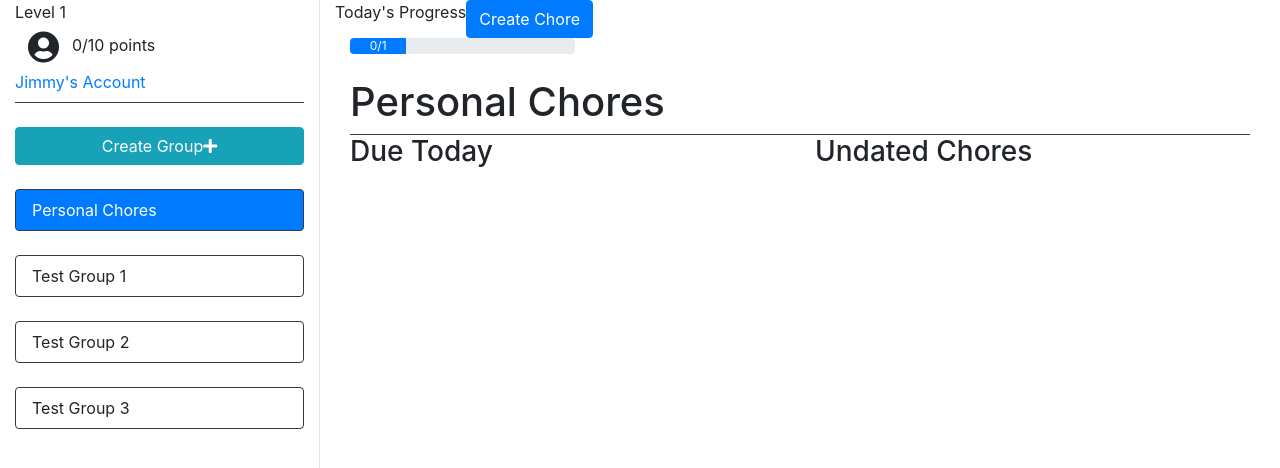
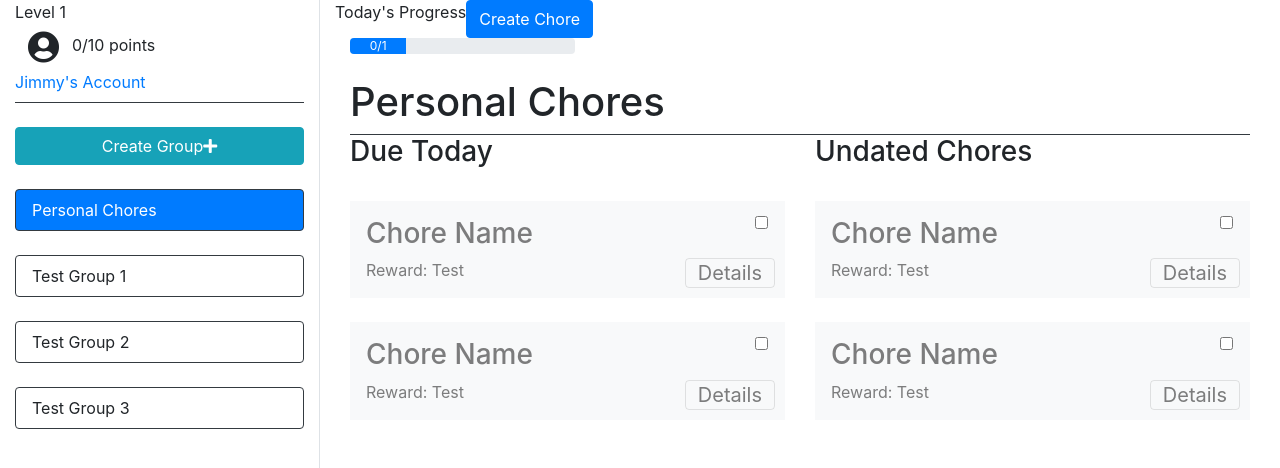
Before and after one commit to BrennanBeeler/CS5340_ChoreChasers, a React (Create React App) app: page /choreManager in a window 1280 px wide. Shown: the top 468 px of the page. Built offline with nearby package versions, Linux system fonts and the light colour scheme.

Commit message:
Figured out how to display individual chores.

```diff
--- a/src/components/chore-manager/chore-display.js
+++ b/src/components/chore-manager/chore-display.js
@@ -1,5 +1,11 @@
 import React, {useEffect} from "react";
-import {Col, Row} from "react-bootstrap";
+import {Button,
+    Col,
+    FormCheck,
+    Navbar,
+    Row
+} from "react-bootstrap";
+import { useAccordionToggle } from 'react-bootstrap/AccordionToggle';
 import {connect} from "react-redux";
 
 const ChoreDisplay = ({
@@ -23,12 +29,194 @@ const ChoreDisplay = ({
                             Due Today
                         </h3>
 
+                        <br/>
+
+                        <Navbar bg="light" expand="xs">
+                            <Navbar.Text>
+                                <h3>
+                                    Chore Name
+                                </h3>
+
+                                <FormCheck style={{position: "absolute", top: "10px", right: "10px"}}/>
+
+                                Reward: Test
+
+                            </Navbar.Text>
+
+                            <Navbar.Toggle style={{position: "absolute", bottom: "10px", right: "10px"}}>Details</Navbar.Toggle>
+
+                            <Navbar.Collapse id="basic-navbar-nav">
+                                <Navbar.Text>
+                                    Due Date:
+                                    <br/>
+                                    Chore Description:
+                                    <br/>
+                                    Assignor:
+                                    <br/>
+                                    Date Added:
+                                    <br/>
+                                    Assignees:
+                                </Navbar.Text>
+
+                                <br/>
+
+                                <div style={{paddingBottom: "50px"}}>
+                                    <Button style={{marginRight: "15px"}}>
+                                        Edit Chore
+                                    </Button>
+                                    <Button variant="danger">
+                                        Delete Chore
+                                    </Button>
+                                </div>
+                            </Navbar.Collapse>
+                        </Navbar>
+
+                        <br/>
+
+                        <Navbar bg="light" expand="xs">
+                            <Navbar.Text>
+                                <h3>
+                                    Chore Name
+                                </h3>
+
+                                <FormCheck style={{position: "absolute", top: "10px", right: "10px"}}/>
+
+                                Reward: Test
+
+                            </Navbar.Text>
+
+                            <Navbar.Toggle style={{position: "absolute", bottom: "10px", right: "10px"}}>Details</Navbar.Toggle>
+
+                            <Navbar.Collapse id="basic-navbar-nav">
+                                <Navbar.Text>
+                                    Due Date:
+                                    <br/>
+                                    Chore Description:
+                                    <br/>
+                                    Assignor:
+                                    <br/>
+                                    Date Added:
+                                    <br/>
+                                    Assignees:
+                                </Navbar.Text>
+
+                                <br/>
+
+                                <div style={{paddingBottom: "50px"}}>
+                                    <Button style={{marginRight: "15px"}}>
+                                        Edit Chore
+                                    </Button>
+                                    <Button variant="danger">
+                                        Delete Chore
+                                    </Button>
+                                </div>
+                            </Navbar.Collapse>
+                        </Navbar>
+
+                        <br/>
+
+                        {/*<Card>*/}
+                        {/*    <Card.Body>*/}
+                        {/*        <Card.Title>Chore Name</Card.Title>*/}
+                        {/*        <FormCheck style={{position: "absolute", top: "10px", right: "10px"}}/>*/}
+                        {/*        <Card.Text>*/}
+                        {/*            <h6>Reward:</h6>*/}
+                        {/*        </Card.Text>*/}
+                        {/*        <Button variant="primary">Go somewhere</Button>*/}
+                        {/*    </Card.Body>*/}
+                        {/*</Card>*/}
+
                     </Col>
 
                     <Col xs={6}>
                         <h3>
                             Undated Chores
                         </h3>
+
+                        <br/>
+
+                        <Navbar bg="light" expand="xs">
+                            <Navbar.Text>
+                                <h3>
+                                    Chore Name
+                                </h3>
+
+                                <FormCheck style={{position: "absolute", top: "10px", right: "10px"}}/>
+
+                                Reward: Test
+
+                            </Navbar.Text>
+
+                            <Navbar.Toggle style={{position: "absolute", bottom: "10px", right: "10px"}}>Details</Navbar.Toggle>
+
+                            <Navbar.Collapse id="basic-navbar-nav">
+                                <Navbar.Text>
+                                    Due Date:
+                                    <br/>
+                                    Chore Description:
+                                    <br/>
+                                    Assignor:
+                                    <br/>
+                                    Date Added:
+                                    <br/>
+                                    Assignees:
+                                </Navbar.Text>
+
+                                <br/>
+
+                                <div style={{paddingBottom: "50px"}}>
+                                    <Button style={{marginRight: "15px"}}>
+                                        Edit Chore
+                                    </Button>
+                                    <Button variant="danger">
+                                        Delete Chore
+                                    </Button>
+                                </div>
+                            </Navbar.Collapse>
+                        </Navbar>
+
+                        <br/>
+
+                        <Navbar bg="light" expand="xs">
+                            <Navbar.Text>
+                                <h3>
+                                    Chore Name
+                                </h3>
+
+                                <FormCheck style={{position: "absolute", top: "10px", right: "10px"}}/>
+
+                                Reward: Test
+
+                            </Navbar.Text>
+
+                            <Navbar.Toggle style={{position: "absolute", bottom: "10px", right: "10px"}}>Details</Navbar.Toggle>
+
+                            <Navbar.Collapse id="basic-navbar-nav">
+                                <Navbar.Text>
+                                    Due Date:
+                                    <br/>
+                                    Chore Description:
+                                    <br/>
+                                    Assignor:
+                                    <br/>
+                                    Date Added:
+                                    <br/>
+                                    Assignees:
+                                </Navbar.Text>
+
+                                <br/>
+
+                                <div style={{paddingBottom: "50px"}}>
+                                    <Button style={{marginRight: "15px"}}>
+                                        Edit Chore
+                                    </Button>
+                                    <Button variant="danger">
+                                        Delete Chore
+                                    </Button>
+                                </div>
+                            </Navbar.Collapse>
+                        </Navbar>
+
                     </Col>
                 </Row>
             </div>
```
